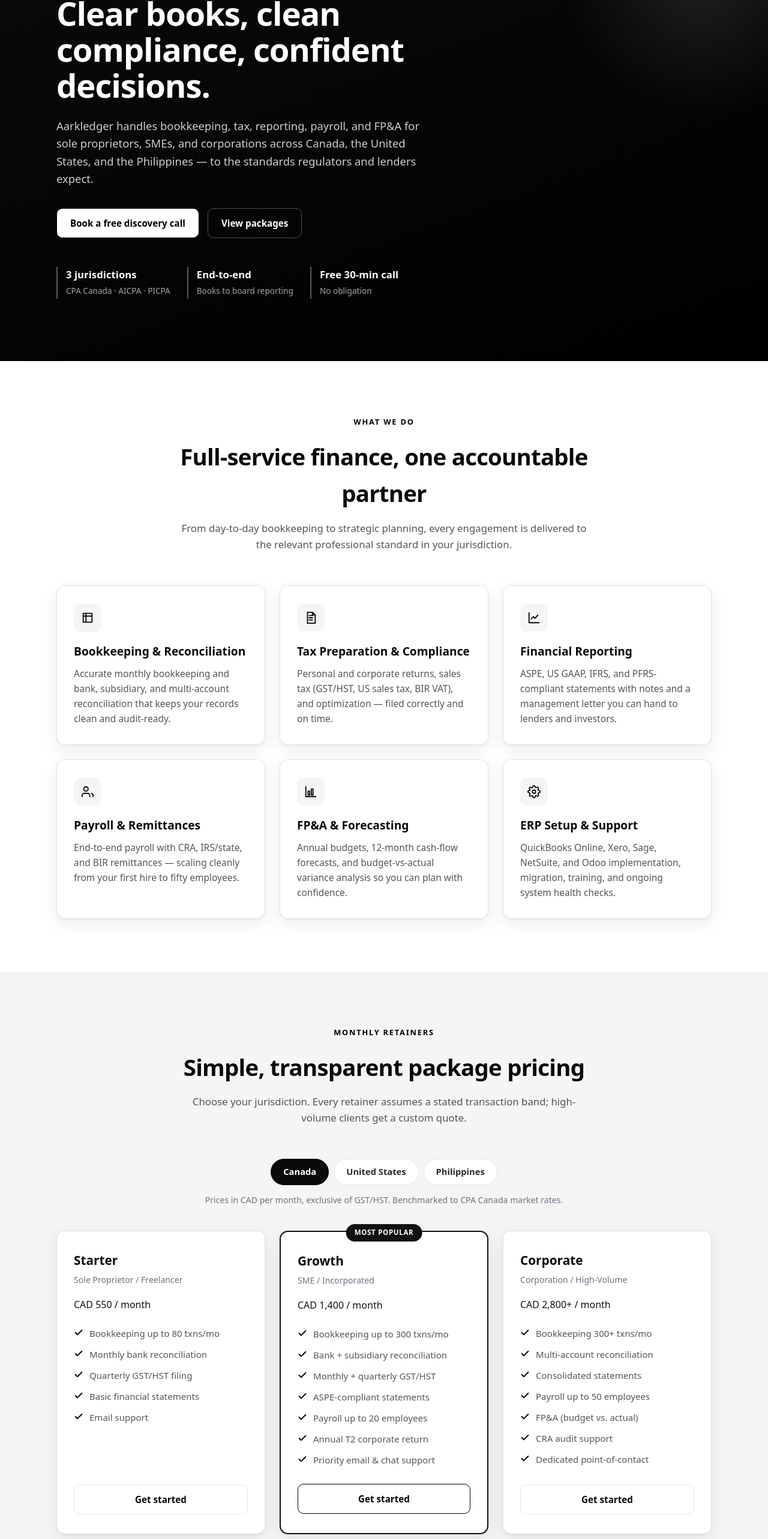
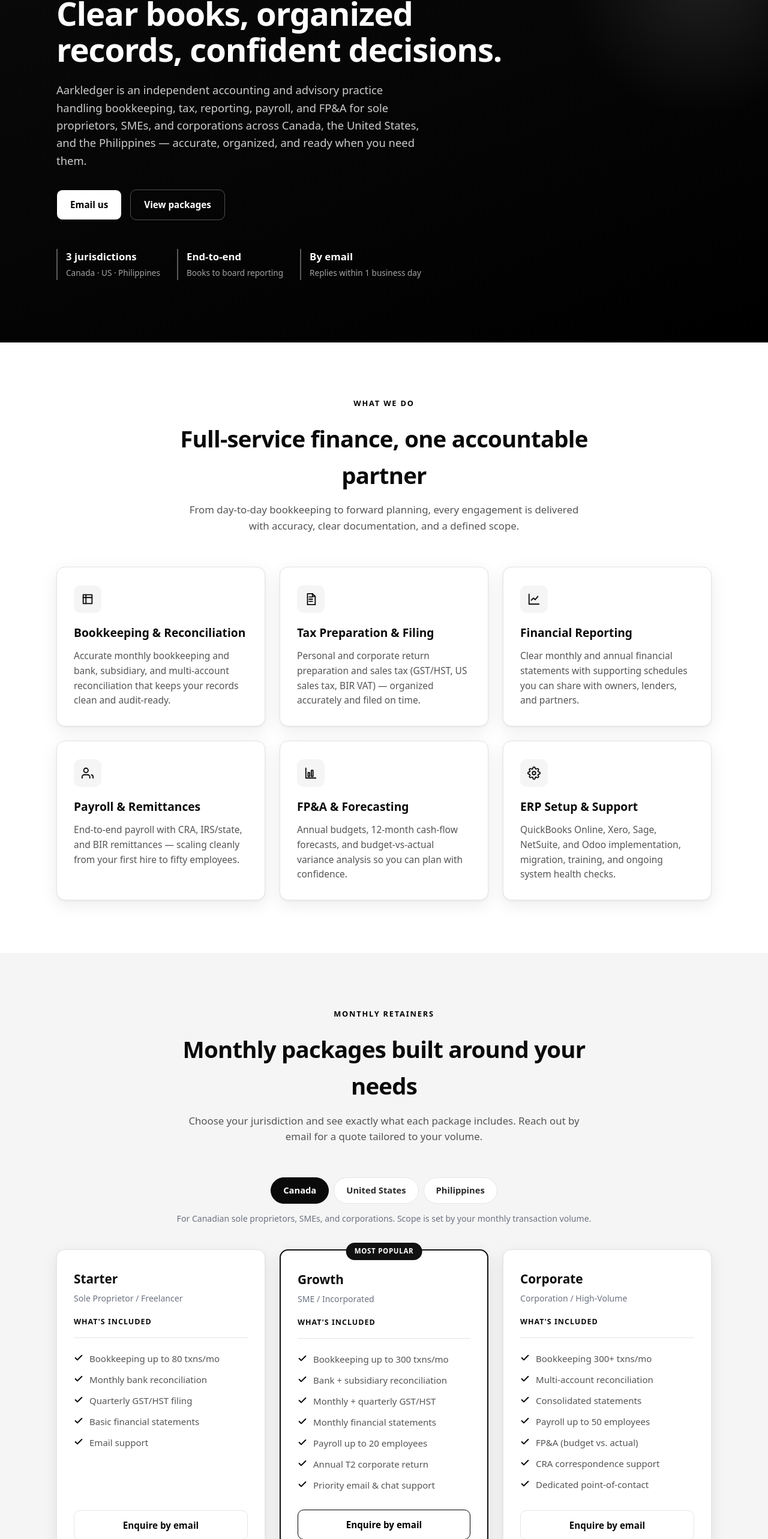
Before and after one commit to Aarkledger/aarkledger-site, a Next.js app: page / in a window 1280 px wide. Shown: the part 215-2781 px from the top of the page at 60% size. Built offline with nearby package versions, Linux system fonts and the light colour scheme.

Commit message:
Refactor email links and update service descriptions
Reframe as independent consultancy, remove prices, email-only CTAs

```diff
--- a/app/page.js
+++ b/app/page.js
@@ -3,8 +3,8 @@
 import { useState } from "react";
 
 const EMAIL = "louie@aarkledger.com";
-const MAILTO_DISCOVERY =
-  "mailto:louie@aarkledger.com?subject=Discovery%20Call%20Request%20%E2%80%94%20Aarkledger&body=Hi%20Louie%2C%0A%0AI%27d%20like%20to%20book%20a%20free%2030-minute%20discovery%20call.%0A%0ABusiness%20name%3A%0AJurisdiction%20(Canada%20%2F%20US%20%2F%20Philippines)%3A%0AEntity%20type%20(sole%20prop%20%2F%20incorporated%20%2F%20corporation)%3A%0AWhat%20you%20need%20help%20with%3A%0A%0AThanks!";
+const MAILTO_INQUIRY =
+  "mailto:louie@aarkledger.com?subject=Inquiry%20%E2%80%94%20Aarkledger&body=Hi%20Louie%2C%0A%0AI%27d%20like%20to%20learn%20more%20about%20how%20Aarkledger%20can%20help.%0A%0ABusiness%20name%3A%0AJurisdiction%20(Canada%20%2F%20US%20%2F%20Philippines)%3A%0AEntity%20type%20(sole%20prop%20%2F%20incorporated%20%2F%20corporation)%3A%0AWhat%20you%20need%20help%20with%3A%0A%0AThanks!";
 
 const Check = () => (
   <svg width="16" height="16" viewBox="0 0 24 24" fill="none" stroke="currentColor" strokeWidth="3" strokeLinecap="round" strokeLinejoin="round">
@@ -21,15 +21,15 @@ const services = [
     ),
   },
   {
-    title: "Tax Preparation & Compliance",
-    body: "Personal and corporate returns, sales tax (GST/HST, US sales tax, BIR VAT), and optimization — filed correctly and on time.",
+    title: "Tax Preparation & Filing",
+    body: "Personal and corporate return preparation and sales tax (GST/HST, US sales tax, BIR VAT) — organized accurately and filed on time.",
     icon: (
       <svg width="22" height="22" viewBox="0 0 24 24" fill="none" stroke="currentColor" strokeWidth="2" strokeLinecap="round" strokeLinejoin="round"><path d="M9 12h6M9 16h6M9 8h6"/><path d="M6 2h9l5 5v15H6z"/><path d="M15 2v5h5"/></svg>
     ),
   },
   {
     title: "Financial Reporting",
-    body: "ASPE, US GAAP, IFRS, and PFRS-compliant statements with notes and a management letter you can hand to lenders and investors.",
+    body: "Clear monthly and annual financial statements with supporting schedules you can share with owners, lenders, and partners.",
     icon: (
       <svg width="22" height="22" viewBox="0 0 24 24" fill="none" stroke="currentColor" strokeWidth="2" strokeLinecap="round" strokeLinejoin="round"><path d="M3 3v18h18"/><path d="M7 14l4-4 3 3 5-6"/></svg>
     ),
@@ -60,12 +60,11 @@ const services = [
 const regions = {
   CA: {
     label: "Canada",
-    note: "Prices in CAD per month, exclusive of GST/HST. Benchmarked to CPA Canada market rates.",
+    note: "For Canadian sole proprietors, SMEs, and corporations. Scope is set by your monthly transaction volume.",
     plans: [
       {
         name: "Starter",
         who: "Sole Proprietor / Freelancer",
-        price: "CAD 550",
         features: [
           "Bookkeeping up to 80 txns/mo",
           "Monthly bank reconciliation",
@@ -77,13 +76,12 @@ const regions = {
       {
         name: "Growth",
         who: "SME / Incorporated",
-        price: "CAD 1,400",
         featured: true,
         features: [
           "Bookkeeping up to 300 txns/mo",
           "Bank + subsidiary reconciliation",
           "Monthly + quarterly GST/HST",
-          "ASPE-compliant statements",
+          "Monthly financial statements",
           "Payroll up to 20 employees",
           "Annual T2 corporate return",
           "Priority email & chat support",
@@ -92,14 +90,13 @@ const regions = {
       {
         name: "Corporate",
         who: "Corporation / High-Volume",
-        price: "CAD 2,800+",
         features: [
           "Bookkeeping 300+ txns/mo",
           "Multi-account reconciliation",
           "Consolidated statements",
           "Payroll up to 50 employees",
           "FP&A (budget vs. actual)",
-          "CRA audit support",
+          "CRA correspondence support",
           "Dedicated point-of-contact",
         ],
       },
@@ -107,12 +104,11 @@ const regions = {
   },
   US: {
     label: "United States",
-    note: "Prices in USD per month, exclusive of state/local taxes. Benchmarked to AICPA survey data.",
+    note: "For US sole proprietors, LLCs, S-corps, and corporations. Scope is set by your monthly transaction volume.",
     plans: [
       {
         name: "Starter",
         who: "Sole Proprietor / Freelancer",
-        price: "USD 500",
         features: [
           "Bookkeeping up to 80 txns/mo",
           "Monthly bank reconciliation",
@@ -124,13 +120,12 @@ const regions = {
       {
         name: "Growth",
         who: "SME / S-Corp / LLC",
-        price: "USD 1,200",
         featured: true,
         features: [
           "Bookkeeping up to 300 txns/mo",
           "Bank + subsidiary reconciliation",
           "State sales tax filing (1 state)",
-          "US GAAP-compliant statements",
+          "Monthly financial statements",
           "Payroll up to 20 employees",
           "Annual return (1040/1120/1120-S/1065)",
           "Priority email & chat support",
@@ -139,14 +134,13 @@ const regions = {
       {
         name: "Corporate",
         who: "C-Corp / Multi-State",
-        price: "USD 2,500+",
         features: [
           "Bookkeeping 300+ txns/mo",
           "Multi-state sales tax compliance",
           "Consolidated statements",
           "Payroll up to 50 employees",
           "FP&A (budget vs. actual)",
-          "IRS audit support",
+          "IRS correspondence support",
           "Dedicated point-of-contact",
         ],
       },
@@ -154,12 +148,11 @@ const regions = {
   },
   PH: {
     label: "Philippines",
-    note: "Prices in ₱ per month, exclusive of 12% VAT. Benchmarked to local PFRS / BIR market rates.",
+    note: "For Philippine sole proprietors, SMEs, and corporations. Scope is set by your monthly transaction volume.",
     plans: [
       {
         name: "Starter",
         who: "Sole Proprietor / Freelancer",
-        price: "₱4,500",
         features: [
           "Bookkeeping up to 80 txns/mo",
           "Monthly bank reconciliation",
@@ -171,13 +164,12 @@ const regions = {
       {
         name: "Growth",
         who: "SME / VAT-Registered",
-        price: "₱12,000",
         featured: true,
         features: [
           "Bookkeeping up to 300 txns/mo",
           "Bank + subsidiary reconciliation",
           "BIR VAT (2550M, 2550Q, 1601C)",
-          "PFRS-compliant statements",
+          "Monthly financial statements",
           "Payroll up to 20 employees",
           "Quarterly management report",
           "Priority email & chat support",
@@ -186,7 +178,6 @@ const regions = {
       {
         name: "Corporate",
         who: "Corporation / High-Volume",
-        price: "₱25,000+",
         features: [
           "Bookkeeping 300+ txns/mo",
           "Multi-account reconciliation",
@@ -202,11 +193,11 @@ const regions = {
 };
 
 const engagements = [
-  { name: "Financial Reporting", desc: "Compliant statements + notes + management letter", rate: "Per engagement" },
+  { name: "Financial Statements", desc: "Monthly or annual statements + supporting schedules", rate: "Per engagement" },
   { name: "Personal Tax Returns", desc: "T1 / Form 1040 / BIR 1701 + schedules", rate: "Per filing" },
-  { name: "Corporate Tax Returns", desc: "T2 / 1120 / 1702 + optimization", rate: "Per filing" },
+  { name: "Corporate Tax Returns", desc: "T2 / 1120 / 1702 preparation", rate: "Per filing" },
   { name: "Sales Tax / VAT Filing", desc: "GST/HST, US sales tax, BIR VAT returns", rate: "Per filing" },
-  { name: "Audit Preparation", desc: "PBC schedules, working papers, audit liaison", rate: "Per engagement" },
+  { name: "Audit Prep Support", desc: "Schedules & working papers for your external auditor", rate: "Per engagement" },
   { name: "FP&A — Budget & Forecast", desc: "Annual budget + cash flow + variance analysis", rate: "Per engagement" },
   { name: "ERP Setup & Migration", desc: "Cloud and mid-market implementation + training", rate: "One-time" },
   { name: "Entity Formation", desc: "Incorporation / LLC / SEC / DTI registration", rate: "One-time" },
@@ -228,7 +219,7 @@ export default function Home() {
             <a href="#pricing">Packages</a>
             <a href="#engagements">Engagements</a>
             <a href="#about">About</a>
-            <a href="#contact" className="btn btn-accent">Book a discovery call</a>
+            <a href={`mailto:${EMAIL}`} className="btn btn-accent">Email us</a>
           </nav>
         </div>
       </header>
@@ -239,21 +230,21 @@ export default function Home() {
           <div className="container">
             <div className="hero-inner">
               <span className="eyebrow">Financial consultancy · CA · US · PH</span>
-              <h1>Clear books, clean compliance, confident decisions.</h1>
+              <h1>Clear books, organized records, confident decisions.</h1>
               <p>
-                Aarkledger handles bookkeeping, tax, reporting, payroll, and FP&amp;A
-                for sole proprietors, SMEs, and corporations across Canada, the United
-                States, and the Philippines — to the standards regulators and lenders
-                expect.
+                Aarkledger is an independent accounting and advisory practice handling
+                bookkeeping, tax, reporting, payroll, and FP&amp;A for sole proprietors,
+                SMEs, and corporations across Canada, the United States, and the
+                Philippines — accurate, organized, and ready when you need them.
               </p>
               <div className="hero-actions">
-                <a href="#contact" className="btn btn-accent">Book a free discovery call</a>
+                <a href={MAILTO_INQUIRY} className="btn btn-accent">Email us</a>
                 <a href="#pricing" className="btn btn-ghost" style={{ color: "#fff", borderColor: "rgba(255,255,255,0.3)" }}>View packages</a>
               </div>
               <div className="hero-meta">
-                <div><strong>3 jurisdictions</strong><span>CPA Canada · AICPA · PICPA</span></div>
+                <div><strong>3 jurisdictions</strong><span>Canada · US · Philippines</span></div>
                 <div><strong>End-to-end</strong><span>Books to board reporting</span></div>
-                <div><strong>Free 30-min call</strong><span>No obligation</span></div>
+                <div><strong>By email</strong><span>Replies within 1 business day</span></div>
               </div>
             </div>
           </div>
@@ -265,7 +256,7 @@ export default function Home() {
             <div className="section-head">
               <span className="eyebrow">What we do</span>
               <h2>Full-service finance, one accountable partner</h2>
-              <p>From day-to-day bookkeeping to strategic planning, every engagement is delivered to the relevant professional standard in your jurisdiction.</p>
+              <p>From day-to-day bookkeeping to forward planning, every engagement is delivered with accuracy, clear documentation, and a defined scope.</p>
             </div>
             <div className="grid">
               {services.map((s) => (
@@ -279,13 +270,13 @@ export default function Home() {
           </div>
         </section>
 
-        {/* Pricing */}
+        {/* Packages */}
         <section id="pricing" className="section-soft">
           <div className="container">
             <div className="section-head">
               <span className="eyebrow">Monthly retainers</span>
-              <h2>Simple, transparent package pricing</h2>
-              <p>Choose your jurisdiction. Every retainer assumes a stated transaction band; high-volume clients get a custom quote.</p>
+              <h2>Monthly packages built around your needs</h2>
+              <p>Choose your jurisdiction and see exactly what each package includes. Reach out by email for a quote tailored to your volume.</p>
             </div>
 
             <div className="region-tabs">
@@ -307,19 +298,17 @@ export default function Home() {
                   {p.featured && <span className="badge">Most Popular</span>}
                   <h3>{p.name}</h3>
                   <div className="who">{p.who}</div>
-                  <div className="price">
-                    {p.price} <span>/ month</span>
-                  </div>
+                  <div className="plan-includes">What&apos;s included</div>
                   <ul>
                     {p.features.map((f) => (
                       <li key={f}><Check /> {f}</li>
                     ))}
                   </ul>
                   <a
-                    href={MAILTO_DISCOVERY}
+                    href={MAILTO_INQUIRY}
                     className={`btn${p.featured ? " btn-accent" : " btn-ghost"}`}
                   >
-                    Get started
+                    Enquire by email
                   </a>
                 </div>
               ))}
@@ -355,21 +344,20 @@ export default function Home() {
             <div>
               <h2>An accounting partner built for cross-border businesses</h2>
               <p>
-                Aarkledger is a financial consultancy serving clients across Canada,
-                the United States, and the Philippines. We pair rigorous local
-                compliance — ASPE, US GAAP, IFRS, and PFRS — with practical, modern
-                bookkeeping and reporting.
+                Aarkledger is an independent financial consultancy serving clients
+                across Canada, the United States, and the Philippines. We provide
+                practical, detail-oriented bookkeeping, reporting, and back-office
+                support — without the overhead of an in-house finance team.
               </p>
               <p>
-                Pricing reflects local industry standards in each market, not
-                nationality-based differentiation, so you always pay a fair,
-                benchmarked rate. Every engagement is governed by a signed engagement
-                letter and delivered to recognized professional standards.
+                We work on a clear, contractual basis: every engagement is defined by a
+                signed engagement letter that sets out scope, deliverables, and
+                timelines, so you always know exactly what you are getting.
               </p>
             </div>
             <div className="stats">
               <div className="stat"><strong>CA · US · PH</strong><span>Multi-jurisdiction coverage</span></div>
-              <div className="stat"><strong>4 standards</strong><span>ASPE · GAAP · IFRS · PFRS</span></div>
+              <div className="stat"><strong>By contract</strong><span>Defined scope &amp; deliverables</span></div>
               <div className="stat"><strong>Up to 50</strong><span>Employees on payroll</span></div>
               <div className="stat"><strong>48 hr</strong><span>Rush turnaround available</span></div>
             </div>
@@ -381,10 +369,9 @@ export default function Home() {
           <div className="container">
             <div className="cta">
               <h2>Let&apos;s get your books in order</h2>
-              <p>Book a free 30-minute discovery call. Tell us about your business and we&apos;ll recommend the right package or engagement — no obligation.</p>
+              <p>Reach out by email and tell us about your business. We&apos;ll recommend the right package or engagement — no obligation.</p>
               <div className="cta-actions">
-                <a href={MAILTO_DISCOVERY} className="btn btn-accent">Book your free discovery call</a>
-                <a href={`mailto:${EMAIL}`} className="btn btn-ghost" style={{ color: "#fff", borderColor: "rgba(255,255,255,0.3)" }}>Email us</a>
+                <a href={MAILTO_INQUIRY} className="btn btn-accent">Email us</a>
               </div>
               <div className="cta-email">
                 Or reach us directly at <a href={`mailto:${EMAIL}`}>{EMAIL}</a>
@@ -414,7 +401,7 @@ export default function Home() {
           </div>
           <div className="footer-bottom">
             <span>© {new Date().getFullYear()} Aarkledger. All rights reserved.</span>
-            <span>CPA Canada · AICPA · PICPA aligned · Engagements by signed letter</span>
+            <span>Independent accounting &amp; advisory · Engagements by signed contract</span>
           </div>
         </div>
       </footer>
```
